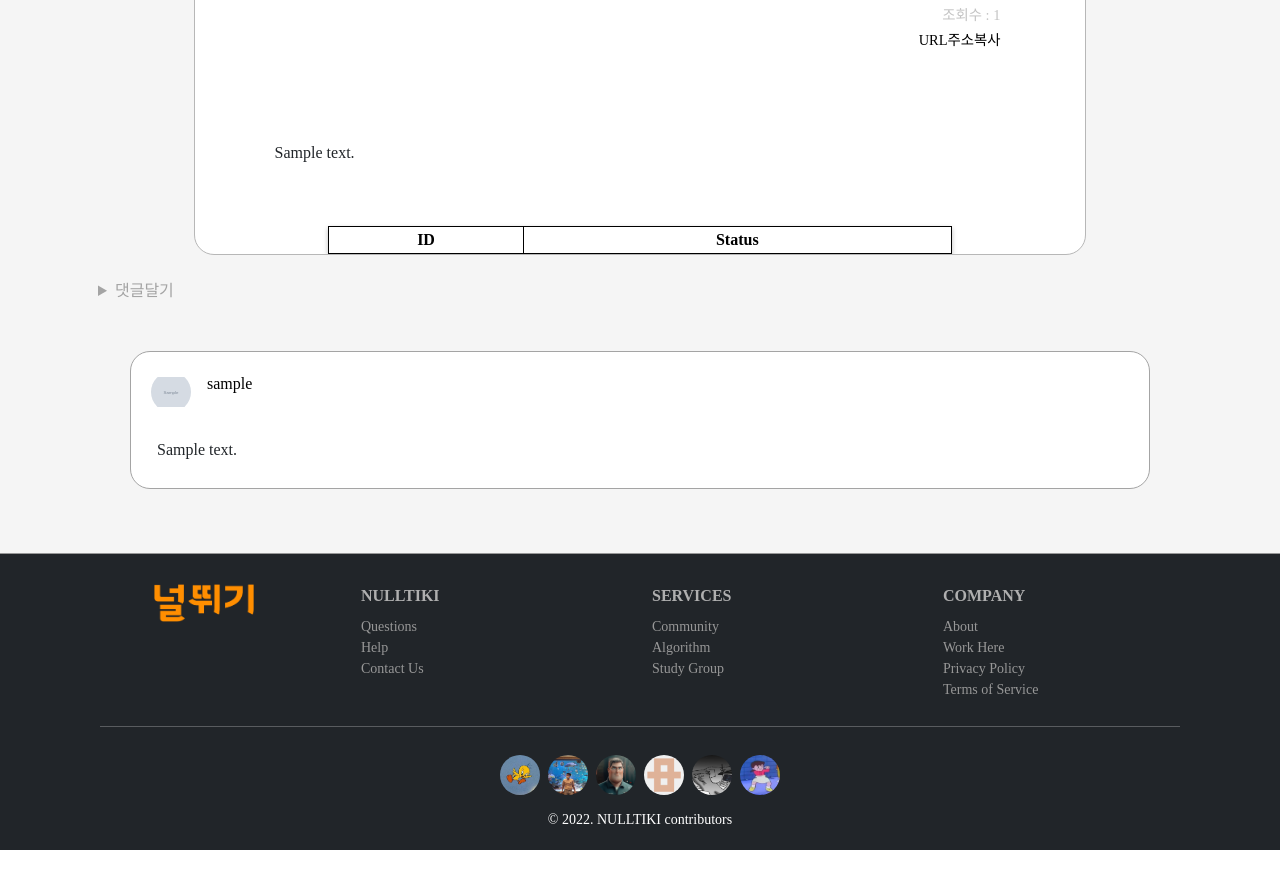
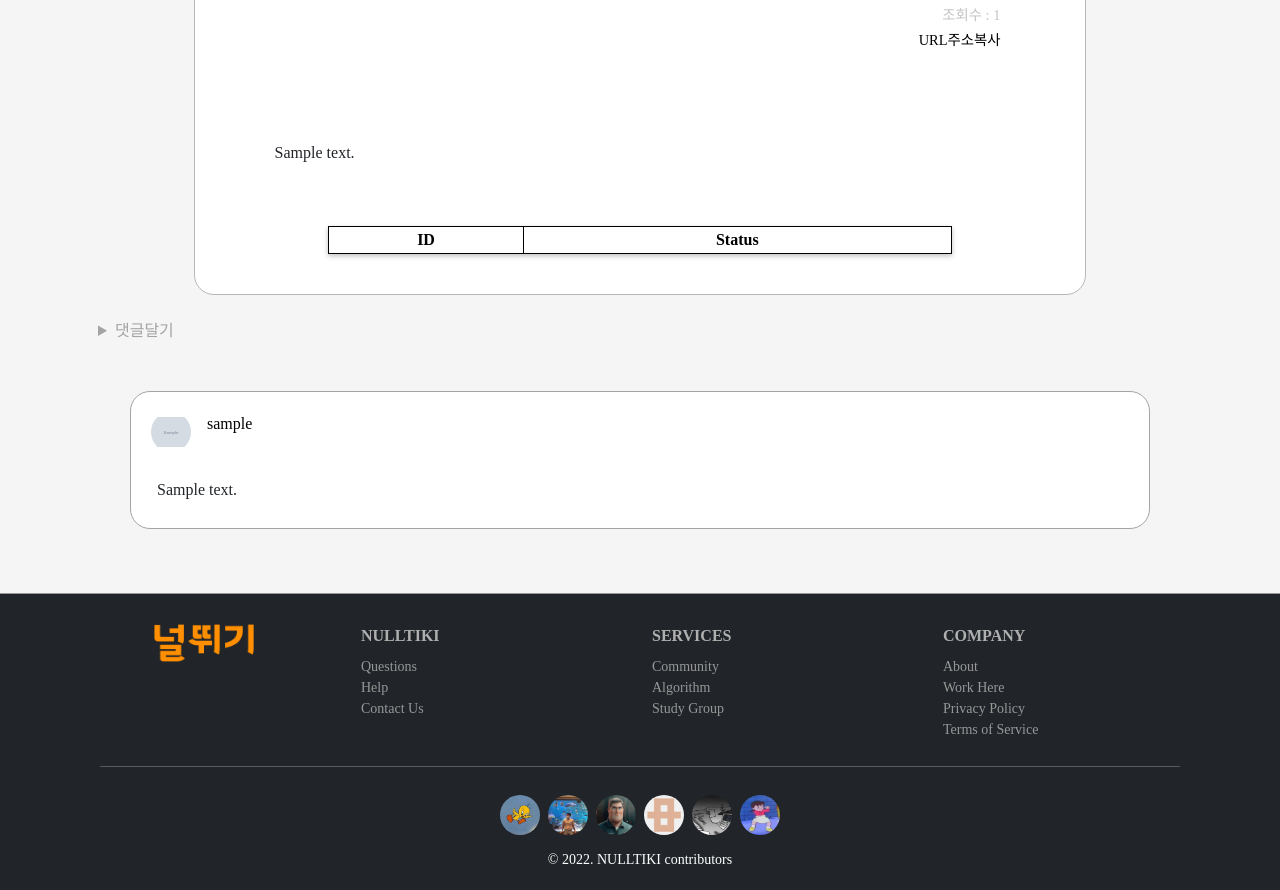
Before and after one commit to 9776mk/final_pjt, a Django app: page /studies/1/board/1/ in a window 1280 px wide. Shown: the part 604-1494 px from the top of the page. Before the commit the page ends 1454 px from the top, so only its background shows below. Run offline with Django 3.2, Linux system fonts and the light colour scheme; tables that the repository leaves empty hold one stand-in row (values such as "Sample post"); grey boxes marked "Sample" are stand-in pictures; lists and menus that the app fills with data are empty; style sheets or scripts are compiled from the project's sources; some libraries are stand-ins or nearby versions; some web fonts are replaced.

Commit message:
study/detail - style

```diff
--- a/scss/study_detail.scss
+++ b/scss/study_detail.scss
@@ -24,6 +24,8 @@
 }
 
 .solved {
+    padding-bottom: 40px;
+
     table {
         width: 70%;
         margin: auto;
--- a/static/css/study_detail.css
+++ b/static/css/study_detail.css
@@ -17,6 +17,9 @@
   display: inline-block;
 }
 
+.solved {
+  padding-bottom: 40px;
+}
 .solved table {
   width: 70%;
   margin: auto;
```
